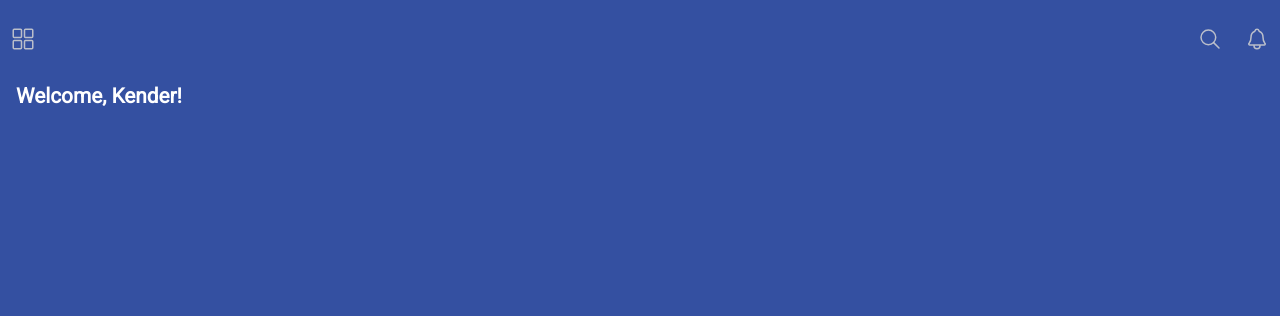
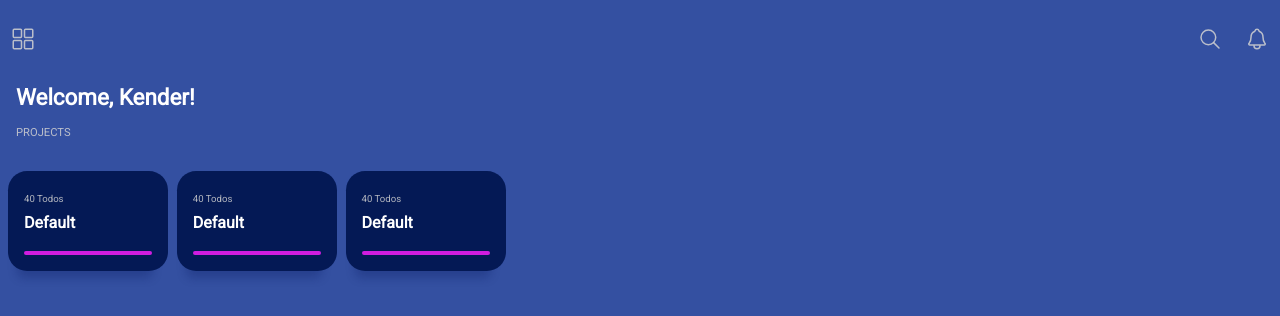
Before and after one commit to kenderb/TODO-LIST-JS, a website built with webpack: page dist/index.html in a window 1280 px wide. Built offline with nearby package versions, Linux system fonts and the light colour scheme; files whose address does not match are found by name.

Commit message:
Add more styling to the projects

```diff
--- /dev/null
+++ b/src/components/project/project.component.js
@@ -0,0 +1,10 @@
+import './project.style.scss';
+
+export default class Project {
+  constructor(name) {
+    this.name = name;
+  }
+  sayHello() {
+    console.log(`hello ${this.name} using class Project`);
+  }
+}
--- /dev/null
+++ b/src/components/project/project.style.scss
@@ -0,0 +1,35 @@
+@import '../../styles/colors';
+.projects-title {
+  margin: 1rem;
+  font-size: 0.7rem;
+}
+
+.project {
+  border-radius: 1.2rem;
+  line-height: 1.5rem;
+  padding: 1rem;
+  min-width: 10rem;
+  margin: 1rem 0.05rem 1rem 0.5rem;
+
+  -webkit-box-shadow: -3px 19px 10px -12px rgba(8,23,94,0.29);
+-moz-box-shadow: -3px 19px 10px -12px rgba(8,23,94,0.29);
+box-shadow: -3px 19px 10px -12px rgba(8,23,94,0.29);
+
+  background-color:$primary-color;
+}
+
+.project-color-default {
+  margin-top: 1rem;
+  width: 100%;
+  height: 0.2rem;
+  border-radius: 1rem;
+  background-color: $project-one-color;
+}
+
+.project-number {
+  font-size: 0.6rem;
+}
+
+.projects {
+  overflow-y: scroll;
+}
--- a/src/index.js
+++ b/src/index.js
@@ -1,7 +1,12 @@
 import './styles/reset.scss';
 import './styles/general.scss';
 import Todo from './components/todo/todo.component';
+import Project from './components/project/project.component';
+
+var categoriesArray = [];
 
 console.log('Hello Todo app this is fun');
 const todo = new Todo('kender');
 todo.sayHello();
+const project = new Project('kender');
+project.sayHello();
--- a/src/styles/_colors.scss
+++ b/src/styles/_colors.scss
@@ -2,4 +2,5 @@ $primary-color: #041955;
 $secondary-color: #3450A1;
 $priority-one-color: #3450a1;
 $priority-two-color: #1d6ae0;
+$project-one-color: #d01de0;
 $white-gray: #d1d1d1da;
--- a/src/styles/general.scss
+++ b/src/styles/general.scss
@@ -1,5 +1,6 @@
 @import 'colors';
 @import url('https://fonts.googleapis.com/css2?family=Roboto&display=swap');
+
 body {
   background-color: $secondary-color;
   color: white;
@@ -10,6 +11,9 @@ body {
   font-size: 1.5rem;
   background-color: transparent;
   border: none;
+  color: $white-gray;
+}
+.gray-color {
   color: $white-gray;
 }
 .d-flex {
@@ -27,7 +31,7 @@ body {
 }
 .main-container {
   h1 {
-    font-size: 1.3rem;
+    font-size: 1.4rem;
     margin: 1rem;
   }
 }
```
Also changed, not shown: dist/index.html.
